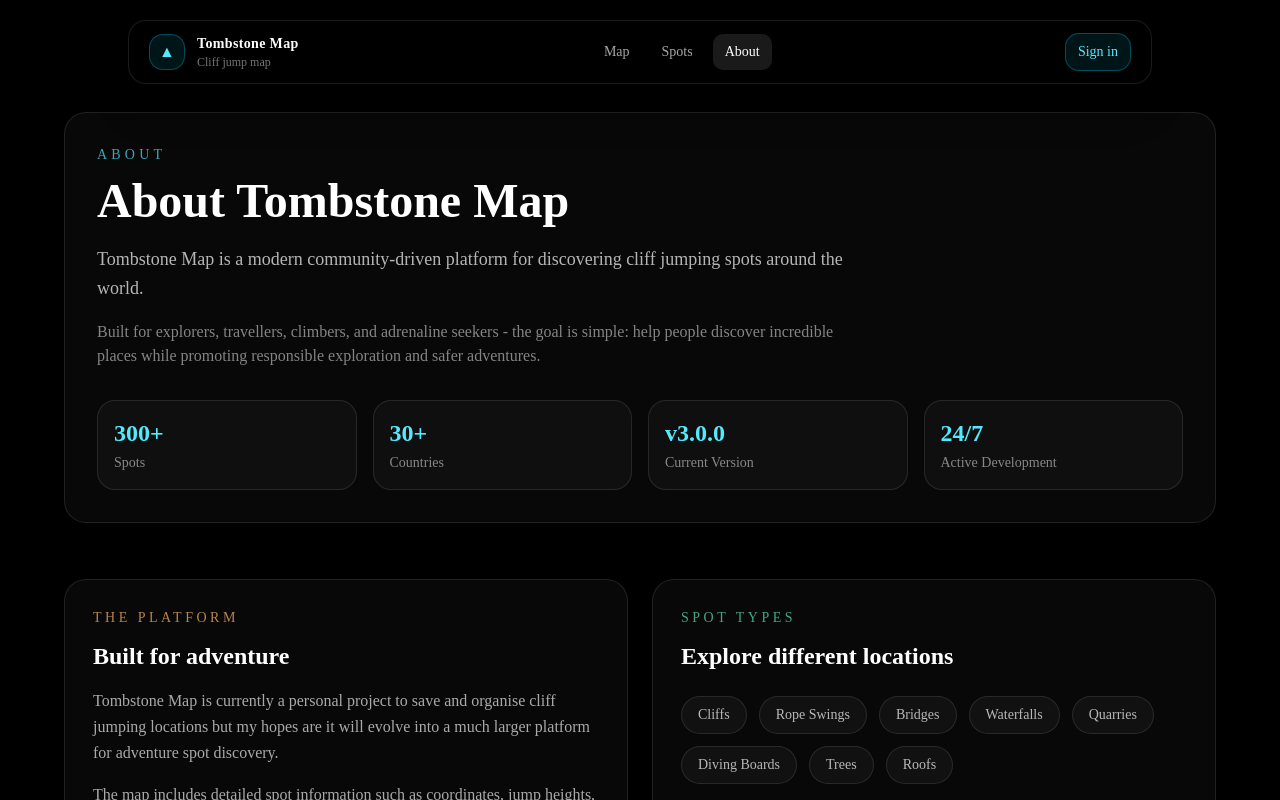
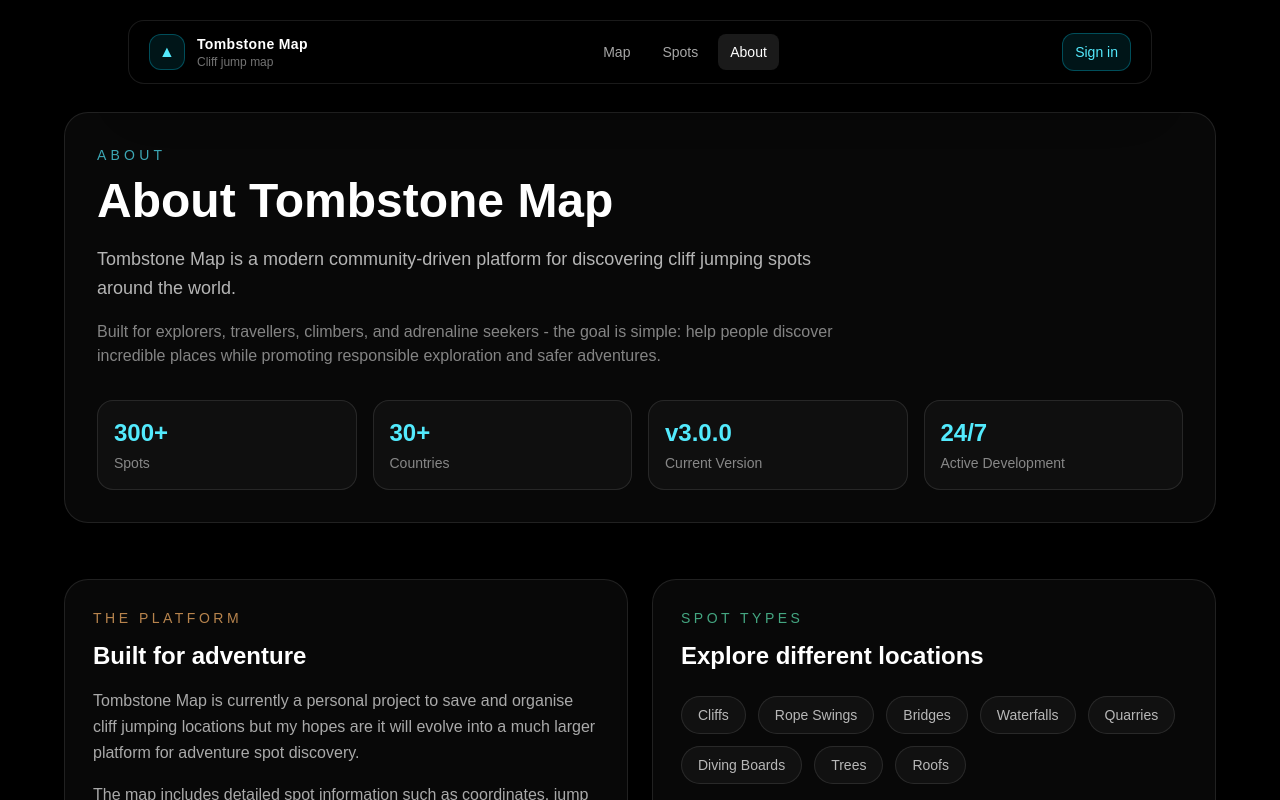
Before and after one commit to dyls-03/tombstonemap-v2, a Next.js app: page /about in a window 1280 px wide. Shown: the top 800 px of the page. Built offline with nearby package versions, Linux system fonts and the light colour scheme.

Commit message:
#57 Fixing overwritten font and styles (#58)

```diff
--- a/app/globals.css
+++ b/app/globals.css
@@ -1,51 +1,28 @@
 @import "tailwindcss";
-@import "tw-animate-css";
-@import "shadcn/tailwind.css";
 
-@custom-variant dark (&:is(.dark *));
+:root {
+  --background: #ffffff;
+  --foreground: #171717;
+}
 
 @theme inline {
   --color-background: var(--background);
   --color-foreground: var(--foreground);
-  --font-sans: var(--font-sans);
+  --font-sans: var(--font-geist-sans);
   --font-mono: var(--font-geist-mono);
-  --font-heading: var(--font-sans);
-  --color-sidebar-ring: var(--sidebar-ring);
-  --color-sidebar-border: var(--sidebar-border);
-  --color-sidebar-accent-foreground: var(--sidebar-accent-foreground);
-  --color-sidebar-accent: var(--sidebar-accent);
-  --color-sidebar-primary-foreground: var(--sidebar-primary-foreground);
-  --color-sidebar-primary: var(--sidebar-primary);
-  --color-sidebar-foreground: var(--sidebar-foreground);
-  --color-sidebar: var(--sidebar);
-  --color-chart-5: var(--chart-5);
-  --color-chart-4: var(--chart-4);
-  --color-chart-3: var(--chart-3);
-  --color-chart-2: var(--chart-2);
-  --color-chart-1: var(--chart-1);
-  --color-ring: var(--ring);
-  --color-input: var(--input);
-  --color-border: var(--border);
-  --color-destructive: var(--destructive);
-  --color-accent-foreground: var(--accent-foreground);
-  --color-accent: var(--accent);
-  --color-muted-foreground: var(--muted-foreground);
-  --color-muted: var(--muted);
-  --color-secondary-foreground: var(--secondary-foreground);
-  --color-secondary: var(--secondary);
-  --color-primary-foreground: var(--primary-foreground);
-  --color-primary: var(--primary);
-  --color-popover-foreground: var(--popover-foreground);
-  --color-popover: var(--popover);
-  --color-card-foreground: var(--card-foreground);
-  --color-card: var(--card);
-  --radius-sm: calc(var(--radius) * 0.6);
-  --radius-md: calc(var(--radius) * 0.8);
-  --radius-lg: var(--radius);
-  --radius-xl: calc(var(--radius) * 1.4);
-  --radius-2xl: calc(var(--radius) * 1.8);
-  --radius-3xl: calc(var(--radius) * 2.2);
-  --radius-4xl: calc(var(--radius) * 2.6);
+}
+
+@media (prefers-color-scheme: dark) {
+  :root {
+    --background: #0a0a0a;
+    --foreground: #ededed;
+  }
+}
+
+body {
+  background: var(--background);
+  color: var(--foreground);
+  font-family: Arial, Helvetica, sans-serif;
 }
 
 .tombstone-popup .mapboxgl-popup-content {
@@ -62,84 +39,3 @@
 .tombstone-popup .mapboxgl-popup-close-button {
   display: none;
 }
-
-:root {
-  --background: oklch(1 0 0);
-  --foreground: oklch(0.145 0 0);
-  --card: oklch(1 0 0);
-  --card-foreground: oklch(0.145 0 0);
-  --popover: oklch(1 0 0);
-  --popover-foreground: oklch(0.145 0 0);
-  --primary: oklch(0.205 0 0);
-  --primary-foreground: oklch(0.985 0 0);
-  --secondary: oklch(0.97 0 0);
-  --secondary-foreground: oklch(0.205 0 0);
-  --muted: oklch(0.97 0 0);
-  --muted-foreground: oklch(0.556 0 0);
-  --accent: oklch(0.97 0 0);
-  --accent-foreground: oklch(0.205 0 0);
-  --destructive: oklch(0.577 0.245 27.325);
-  --border: oklch(0.922 0 0);
-  --input: oklch(0.922 0 0);
-  --ring: oklch(0.708 0 0);
-  --chart-1: oklch(0.87 0 0);
-  --chart-2: oklch(0.556 0 0);
-  --chart-3: oklch(0.439 0 0);
-  --chart-4: oklch(0.371 0 0);
-  --chart-5: oklch(0.269 0 0);
-  --radius: 0.625rem;
-  --sidebar: oklch(0.985 0 0);
-  --sidebar-foreground: oklch(0.145 0 0);
-  --sidebar-primary: oklch(0.205 0 0);
-  --sidebar-primary-foreground: oklch(0.985 0 0);
-  --sidebar-accent: oklch(0.97 0 0);
-  --sidebar-accent-foreground: oklch(0.205 0 0);
-  --sidebar-border: oklch(0.922 0 0);
-  --sidebar-ring: oklch(0.708 0 0);
-}
-
-.dark {
-  --background: oklch(0.145 0 0);
-  --foreground: oklch(0.985 0 0);
-  --card: oklch(0.205 0 0);
-  --card-foreground: oklch(0.985 0 0);
-  --popover: oklch(0.205 0 0);
-  --popover-foreground: oklch(0.985 0 0);
-  --primary: oklch(0.922 0 0);
-  --primary-foreground: oklch(0.205 0 0);
-  --secondary: oklch(0.269 0 0);
-  --secondary-foreground: oklch(0.985 0 0);
-  --muted: oklch(0.269 0 0);
-  --muted-foreground: oklch(0.708 0 0);
-  --accent: oklch(0.269 0 0);
-  --accent-foreground: oklch(0.985 0 0);
-  --destructive: oklch(0.704 0.191 22.216);
-  --border: oklch(1 0 0 / 10%);
-  --input: oklch(1 0 0 / 15%);
-  --ring: oklch(0.556 0 0);
-  --chart-1: oklch(0.87 0 0);
-  --chart-2: oklch(0.556 0 0);
-  --chart-3: oklch(0.439 0 0);
-  --chart-4: oklch(0.371 0 0);
-  --chart-5: oklch(0.269 0 0);
-  --sidebar: oklch(0.205 0 0);
-  --sidebar-foreground: oklch(0.985 0 0);
-  --sidebar-primary: oklch(0.488 0.243 264.376);
-  --sidebar-primary-foreground: oklch(0.985 0 0);
-  --sidebar-accent: oklch(0.269 0 0);
-  --sidebar-accent-foreground: oklch(0.985 0 0);
-  --sidebar-border: oklch(1 0 0 / 10%);
-  --sidebar-ring: oklch(0.556 0 0);
-}
-
-@layer base {
-  * {
-    @apply border-border outline-ring/50;
-  }
-  body {
-    @apply bg-background text-foreground;
-  }
-  html {
-    @apply font-sans;
-  }
-}
```
